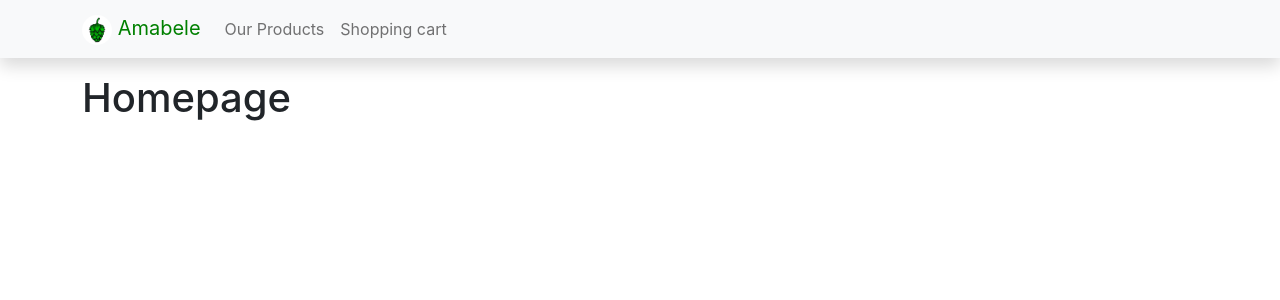
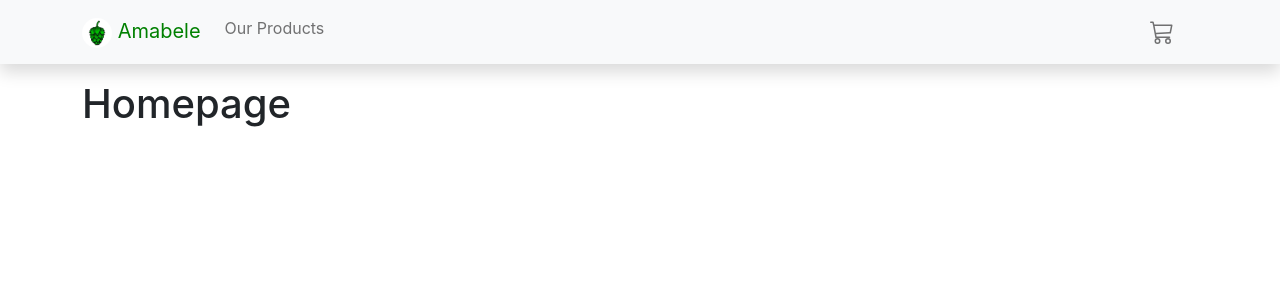
Before and after one commit to AsandahDevs/Amabele, a React (Create React App) app: page / in a window 1280 px wide. Shown: the top 300 px of the page. Built offline with nearby package versions, Linux system fonts and the light colour scheme.

Commit message:
Replace navigation text with shopping cart icon. Add margin class to last nav link.

```diff
--- a/src/Components/NavigationMenu.jsx
+++ b/src/Components/NavigationMenu.jsx
@@ -3,6 +3,7 @@ import Nav from "react-bootstrap/Nav";
 import Navbar from "react-bootstrap/Navbar";
 import Offcanvas from "react-bootstrap/Offcanvas";
 import { NavLink } from "react-router-dom";
+import { Cart3 } from "react-bootstrap-icons";
 
 const NavMenu = () => {
   return (
@@ -29,8 +30,13 @@ const NavMenu = () => {
               <Nav.Link as={NavLink} to="products">
                 Our Products
               </Nav.Link>
-              <Nav.Link as={NavLink} to="shoppingcart">
-                Shopping cart
+              <Nav.Link as={NavLink} to="shoppingcart" className="ms-auto">
+                <Cart3
+                  style={{
+                    height: "2rem",
+                    width: "1.5rem",
+                  }}
+                />
               </Nav.Link>
             </Nav>
           </Offcanvas.Body>
```
